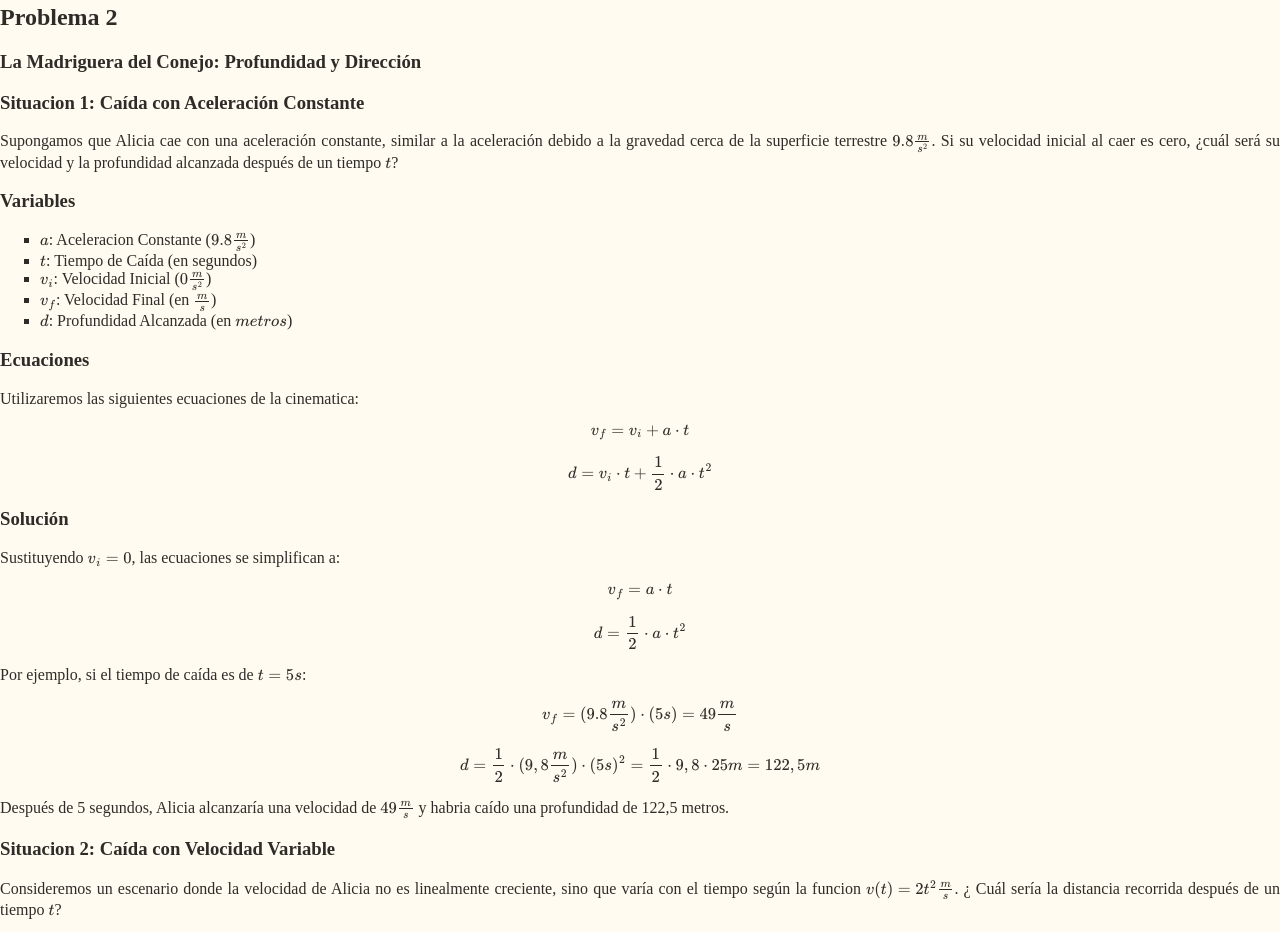
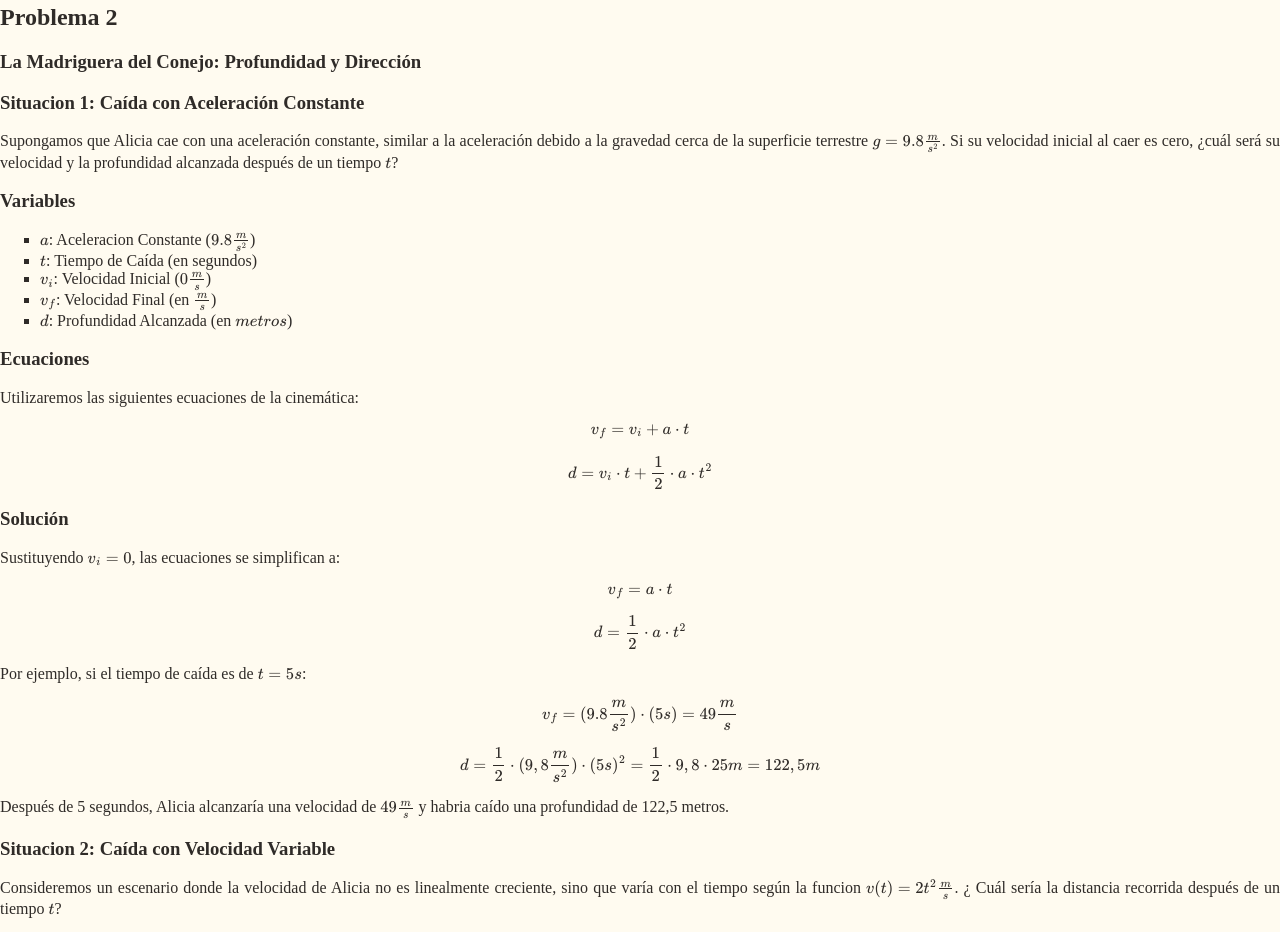
Before and after one commit to Hanns555/ALICIA-EN-EL-PAIS-DE-LAS-MARAVLLAS, a plain HTML site: page index.html in a window 1280 px wide. Shown: the part 2160-3092 px from the top of the page. Drawn offline with nearby package versions, Linux system fonts and the light colour scheme; a web font is replaced by a local one.

Commit message:
Update index.html

```diff
--- a/index.html
+++ b/index.html
@@ -207,7 +207,7 @@
           </h3>
           <p style="text-align: justify;">
             Supongamos que Alicia cae con una aceleración constante, similar a la aceleración debido a la gravedad cerca de la superficie terrestre
-            \(9.8 \frac{m}{s^2}\).
+            \(g = 9.8 \frac{m}{s^2}\).
             Si su velocidad inicial al caer es cero, ¿cuál será su velocidad y la profundidad alcanzada después de un tiempo \(t\)?
           </p>
           <h3>
@@ -221,7 +221,7 @@
                 \(t\): Tiempo de Caída (en segundos)
             </li>
             <li>
-                \(v_i\): Velocidad Inicial (\(0 \frac{m}{s^2}\))
+                \(v_i\): Velocidad Inicial (\(0 \frac{m}{s}\))
             </li>
             <li>
               \(v_f\): Velocidad Final (en \(\frac{m}{s}\))
@@ -234,7 +234,7 @@
             Ecuaciones
           </h3>
           <p>
-            Utilizaremos las siguientes ecuaciones de la cinematica:
+            Utilizaremos las siguientes ecuaciones de la cinemática:
           </p>
           \[v_f=v_i+a \cdot t\]
           \[d = v_i \cdot t + \frac{1}{2} \cdot a \cdot t^2\]
```
